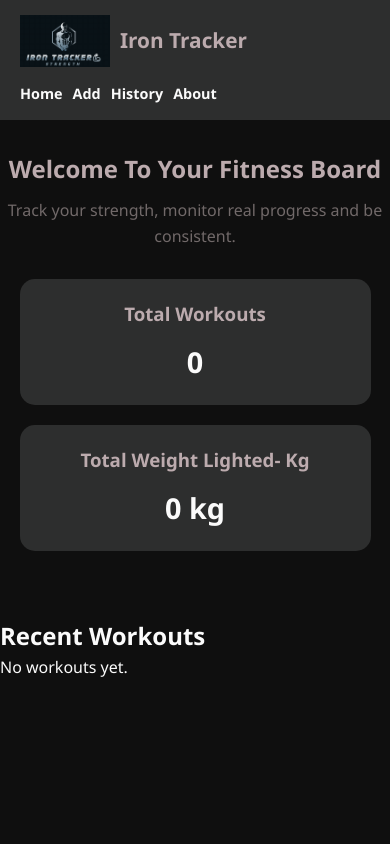
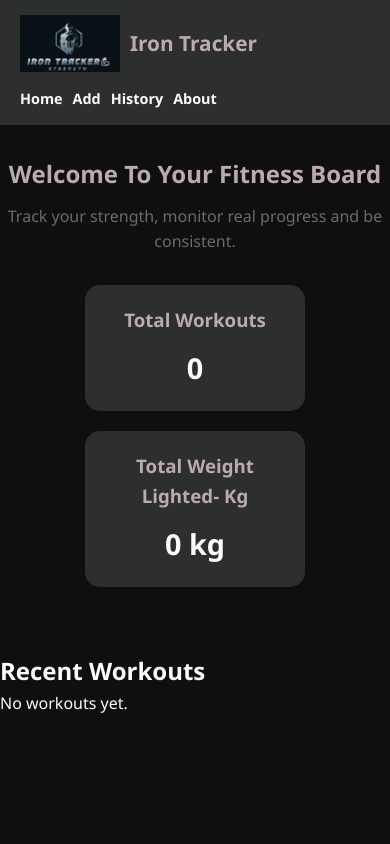
Before and after one commit to mokanduminda-design/Iron-Tracker, a plain HTML site: page index.html in a window 390 px wide. Shown: the top 844 px of the page. Drawn offline with Linux system fonts and the light colour scheme.

Commit message:
Add media query for tablet

```diff
--- a/css/style.css
+++ b/css/style.css
@@ -265,3 +265,27 @@ font-size: 1.2rem;
 a{
     text-decoration: none;
 }
+
+@media (max-width: 900px) {
+header {
+padding: 15px 20px;
+}
+
+header .logo img {
+width: 100px;
+height: auto;
+}
+
+.dashboard {
+justify-content: center;
+}
+
+.counter {
+width: 40%;
+min-width: 220px;
+}
+
+form {
+max-width: 80%;
+}
+}
```
